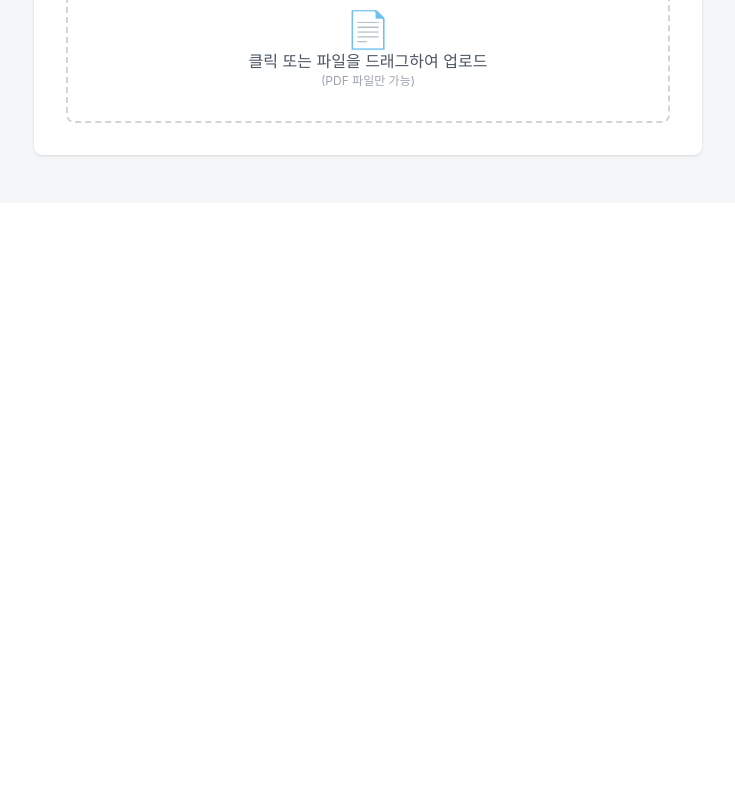
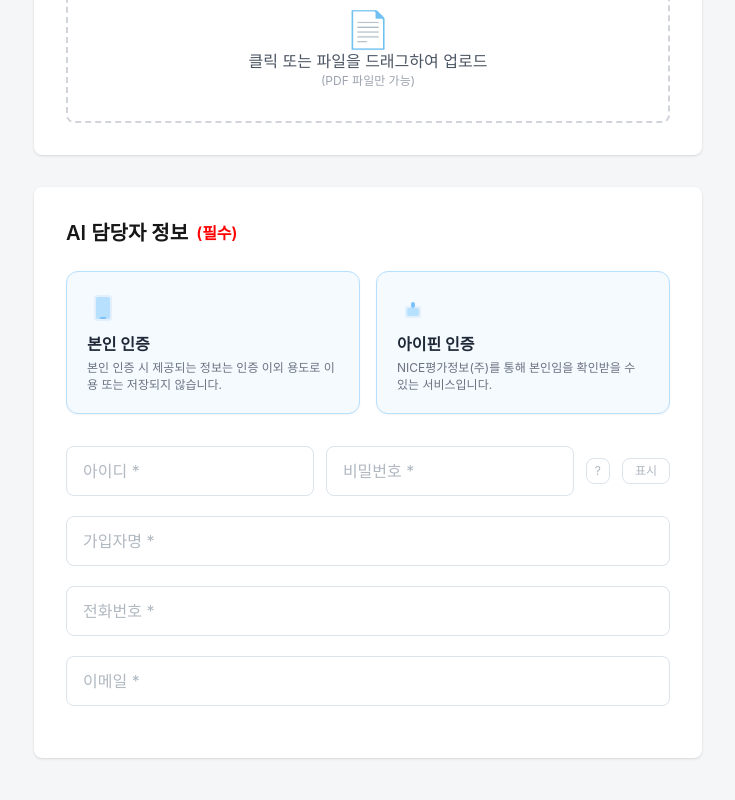
Before and after one commit to kimnamwook1/stepai-web, a Next.js app: page /corp in a window 1280 px wide. Shown: the part 1803-2603 px from the top of the page, without its empty margins (272-1007 px from the left). Before the commit the page ends 2038 px from the top, so only its background shows below. Built offline with nearby package versions, Linux system fonts and the light colour scheme; a web font is replaced by a local one.

Commit message:
AI 담당자 정보 섹션 구현 완료

```diff
--- a/src/app/corp/page.tsx
+++ b/src/app/corp/page.tsx
@@ -444,6 +444,70 @@ function BizLicenseSection() {
     );
 }
 
+// AI 담당자 정보 섹션 컴포넌트
+function ManagerInfoSection() {
+    const [showPw, setShowPw] = React.useState(false);
+    return (
+        <section className="max-w-[700px] mx-auto mb-8 bg-white rounded-lg shadow p-8 mt-8">
+            <h2 className="text-xl font-semibold mb-6 flex items-center">AI 담당자 정보 <span className="text-[#ff0000] text-base ml-2">(필수)</span></h2>
+            {/* 인증 선택 박스 Figma 스타일 */}
+            <div className="flex gap-4 mb-8">
+                {/* 본인 인증 */}
+                <div className="flex-1 bg-[#f5faff] border border-[#b6e0fe] rounded-xl shadow-sm flex flex-col items-start p-5 min-h-[120px]">
+                    <div className="mb-2">
+                        {/* 스마트폰 아이콘 (SVG) */}
+                        <svg width="32" height="32" viewBox="0 0 32 32" fill="none"><rect x="7" y="3" width="18" height="26" rx="3" fill="#e3f0fc" /><rect x="9" y="5" width="14" height="22" rx="2" fill="#b6e0fe" /><rect x="13" y="25" width="6" height="2" rx="1" fill="#7cc1fa" /></svg>
+                    </div>
+                    <div className="font-bold text-base mb-1 text-gray-800">본인 인증</div>
+                    <div className="text-xs text-gray-500 leading-snug">본인 인증 시 제공되는 정보는 인증 이외 용도로 이용 또는 저장되지 않습니다.</div>
+                </div>
+                {/* 아이핀 인증 */}
+                <div className="flex-1 bg-[#f5faff] border border-[#b6e0fe] rounded-xl shadow-sm flex flex-col items-start p-5 min-h-[120px]">
+                    <div className="mb-2">
+                        {/* 자물쇠 아이콘 (SVG) */}
+                        <svg width="32" height="32" viewBox="0 0 32 32" fill="none"><rect x="8" y="14" width="16" height="12" rx="2" fill="#e3f0fc" /><rect x="10" y="16" width="12" height="8" rx="2" fill="#b6e0fe" /><rect x="14" y="10" width="4" height="6" rx="2" fill="#7cc1fa" /></svg>
+                    </div>
+                    <div className="font-bold text-base mb-1 text-gray-800">아이핀 인증</div>
+                    <div className="text-xs text-gray-500 leading-snug">NICE평가정보(주)를 통해 본인임을 확인받을 수 있는 서비스입니다.</div>
+                </div>
+            </div>
+            {/* 기본 정보 입력 */}
+            <div className="flex flex-col gap-5">
+                {/* 아이디 + 비밀번호 + ? + 표시 한 줄 배치 */}
+                <div className="flex items-center gap-3">
+                    <input id="manager-id" type="text" maxLength={16}
+                        className="flex-1 border border-[#dbe4ec] rounded-lg px-4 py-3 text-base focus:outline-none focus:border-[#7cc1fa] placeholder-[#b0b8c1] bg-white transition min-w-0"
+                        placeholder="아이디 *" />
+                    <input id="manager-pw" type={showPw ? 'text' : 'password'} maxLength={16}
+                        className="flex-1 border border-[#dbe4ec] rounded-lg px-4 py-3 text-base focus:outline-none focus:border-[#7cc1fa] placeholder-[#b0b8c1] bg-white transition min-w-0"
+                        placeholder="비밀번호 *" />
+                    <button type="button" className="text-[#b0b8c1] hover:text-[#7cc1fa] text-xs border border-[#dbe4ec] px-2 py-1 rounded-lg bg-white" title="안전한 비밀번호 작성법">?</button>
+                    <button type="button" className="text-[#b0b8c1] hover:text-[#7cc1fa] text-xs border border-[#dbe4ec] px-3 py-1 rounded-lg bg-white" onClick={() => setShowPw(v => !v)}>{showPw ? '숨김' : '표시'}</button>
+                </div>
+                {/* 가입자명 */}
+                <div>
+                    <input id="manager-name" type="text" maxLength={12}
+                        className="w-full border border-[#dbe4ec] rounded-lg px-4 py-3 text-base focus:outline-none focus:border-[#7cc1fa] placeholder-[#b0b8c1] bg-white transition"
+                        placeholder="가입자명 *" />
+                </div>
+                {/* 전화번호 */}
+                <div>
+                    <input id="manager-phone" type="text" maxLength={13}
+                        className="w-full border border-[#dbe4ec] rounded-lg px-4 py-3 text-base focus:outline-none focus:border-[#7cc1fa] placeholder-[#b0b8c1] bg-white transition"
+                        placeholder="전화번호 *" />
+                </div>
+                {/* 이메일 */}
+                <div>
+                    <input id="manager-email" type="text" maxLength={100}
+                        className="w-full border border-[#dbe4ec] rounded-lg px-4 py-3 text-base focus:outline-none focus:border-[#7cc1fa] placeholder-[#b0b8c1] bg-white transition"
+                        placeholder="이메일 *" />
+                    <div className="text-xs text-gray-400 mt-1">&nbsp;</div>
+                </div>
+            </div>
+        </section>
+    );
+}
+
 const CorpRegisterPage = () => {
     return (
         <div style={{ background: BG_COLOR, minHeight: '100vh' }}>
@@ -453,7 +517,8 @@ const CorpRegisterPage = () => {
                 <AIServiceInfo />
                 <SNSInfoSection />
                 <BizLicenseSection />
-                {/* TODO: 다음 섹션(담당자정보, 약관동의 등) 추가 예정 */}
+                <ManagerInfoSection />
+                {/* TODO: 다음 섹션(약관동의 등) 추가 예정 */}
             </main>
         </div>
     );
```
